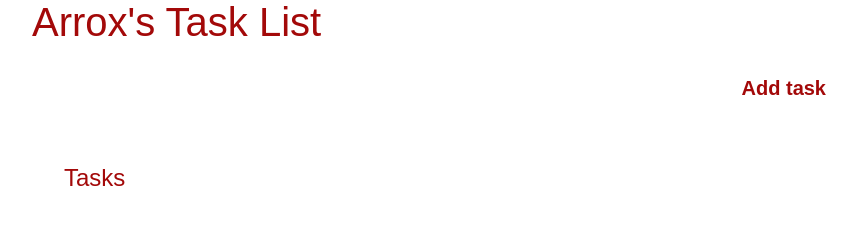
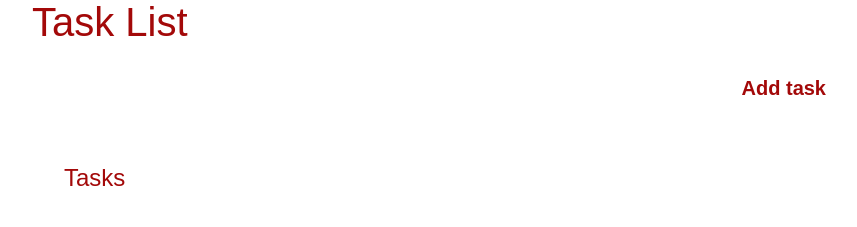
Before and after one commit to ItsArrox/TaskList, a plain HTML site: page index.html in a window 1280 px wide. Shown: the whole page, without its empty margins (208-1065 px from the left). Drawn offline with Linux system fonts and the light colour scheme.

Commit message:
name + text changes
Some minor changes with titles.

```diff
--- a/index.html
+++ b/index.html
@@ -2,12 +2,12 @@
 <html lang="en">
 <head>
     <meta charset="UTF-8">
-    <title>Arrox's Task list</title>
+    <title>Task List by ItsArrox</title>
   <link rel="stylesheet" href="main.css" />
 </head>
 <body>
 <header>
-  <h1>Arrox's Task List</h1>
+  <h1>Task List</h1>
   <form id="new-task-form">
      <input type="text"
            id="new-task-input"
```
